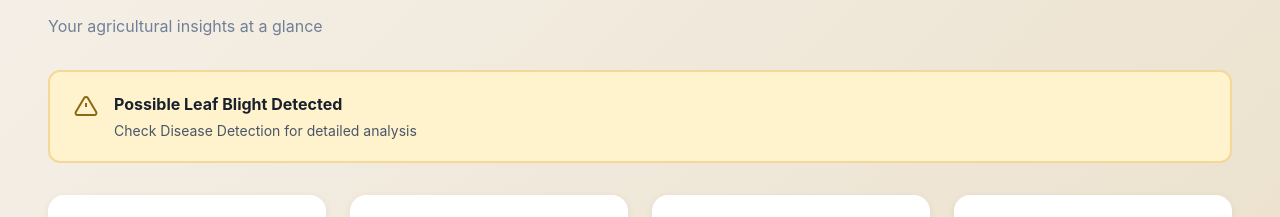
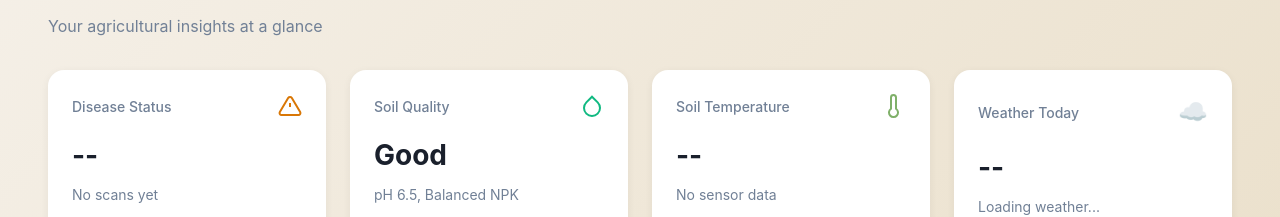
Before and after one commit to sarthak-dhungel/Final_Year_Project_2432719, a Next.js app in the folder frontend/: page /dashboard in a window 1280 px wide. Shown: the part 163-380 px from the top of the page. Built offline with nearby package versions, Linux system fonts and the light colour scheme; no server answers; sample sign-in values are in the browser's storage.

Commit message:
Making the dashboard alerts user centric

```diff
--- a/frontend/src/app/dashboard/page.js
+++ b/frontend/src/app/dashboard/page.js
@@ -168,16 +168,18 @@ export default function DashboardPage() {
           <p className={styles.pageSubtitle}>{t('dashboard_subtitle')}</p>
         </div>
 
+        {lastDiagnosis && (
           <div className={styles.alertBanner}>
             <svg width="24" height="24" viewBox="0 0 24 24" fill="none" stroke="currentColor" strokeWidth="2">
               <path d="M10.29 3.86L1.82 18a2 2 0 0 0 1.71 3h16.94a2 2 0 0 0 1.71-3L13.71 3.86a2 2 0 0 0-3.42 0z" />
               <line x1="12" y1="9" x2="12" y2="13" /><line x1="12" y1="17" x2="12.01" y2="17" />
             </svg>
             <div>
-            <strong>{soilData && soilData.ph > 8 ? t('high_ph_detected') : lastDiagnosis ? formatDisease(lastDiagnosis.disease) : t('possible_blight')}</strong>
-            <p>{soilData && soilData.ph > 8 ? t('high_ph_message') : lastDiagnosis ? 'Check Disease Detection for details' : t('check_disease')}</p>
+              <strong>{formatDisease(lastDiagnosis.disease)}</strong>
+              <p>Check Disease Detection for details</p>
             </div>
           </div>
+        )}
 
         <div className={styles.statsGrid}>
           <div className={`${styles.statCard} ${lastDiagnosis && !isHealthy ? styles.alertCard : ''}`}>
```
Lines whose indentation alone changed are shown as unchanged.
